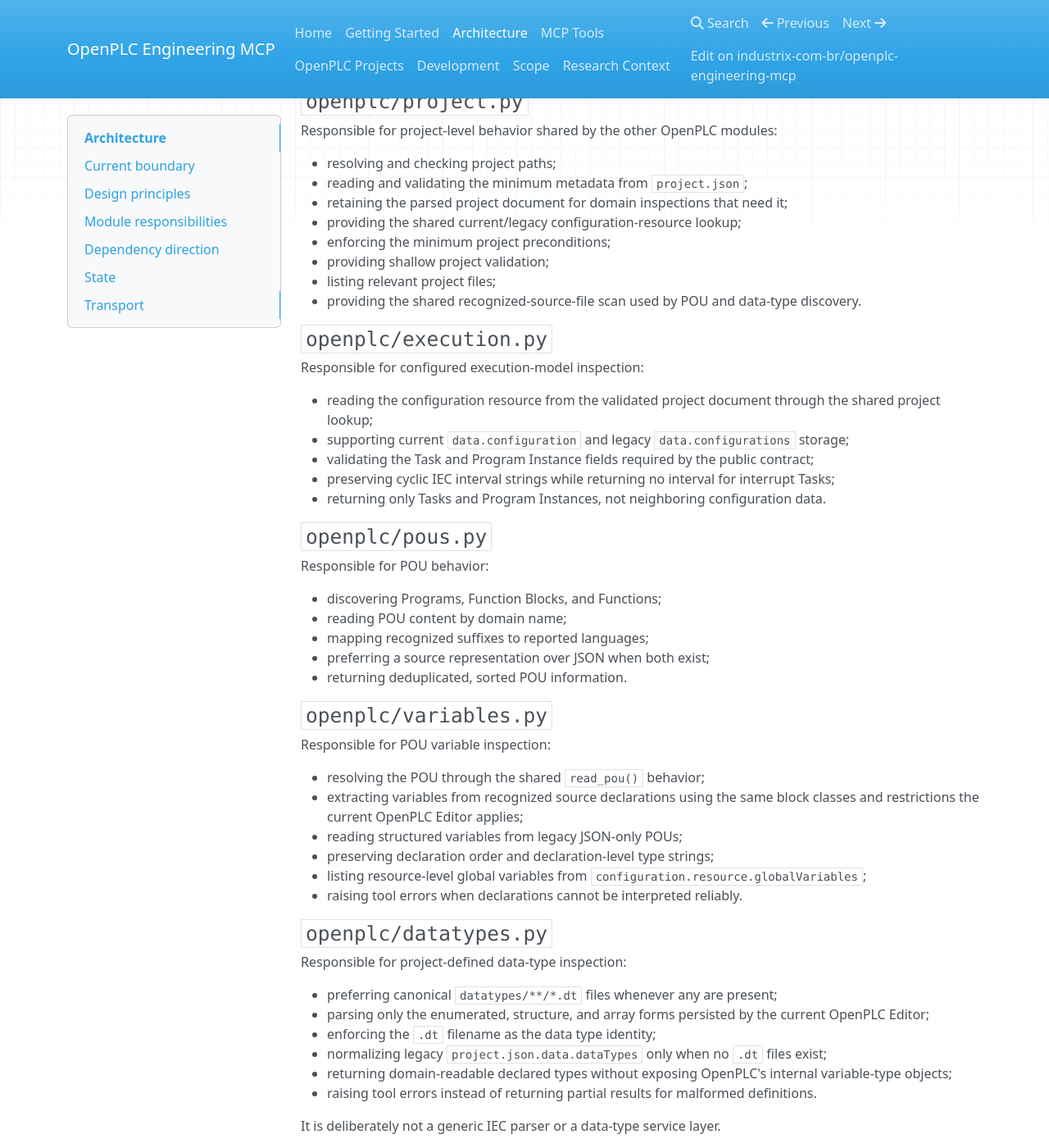
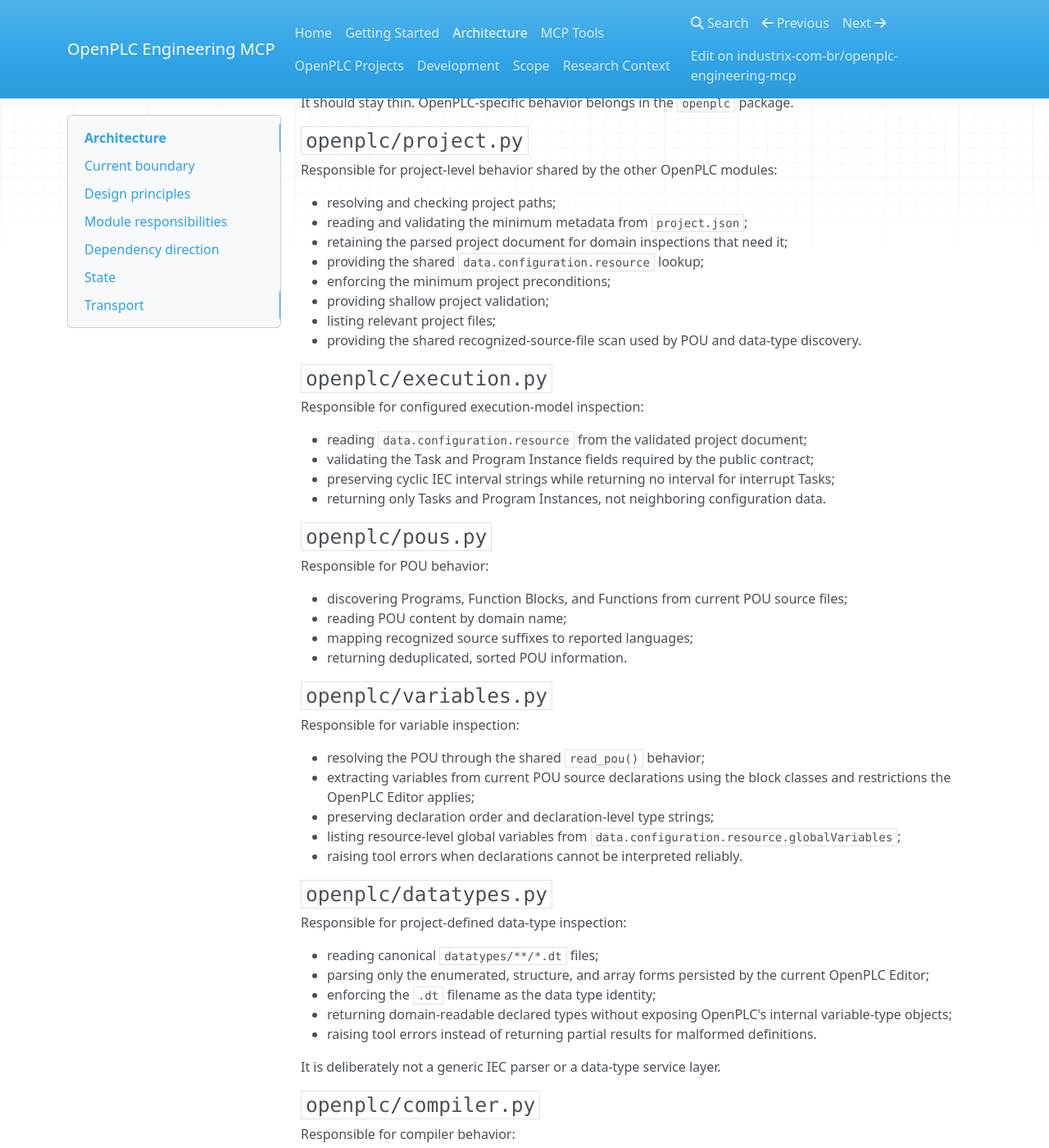
Before and after one commit to industrix-com-br/openplc-engineering-mcp, an MkDocs documentation site: the page built from docs/architecture.md, in a window 1280 px wide and 1400 px high, scrolled down 1158 px. Shown: the whole window at 82% size. Built offline with MkDocs 1.6.1, drawn with Linux system fonts in a browser that asks for light colours; nearby versions of some CDN libraries; some of the changed text lies outside the part shown.

Commit message:
docs: remove legacy format architecture references

````diff
--- a/docs/architecture.md
+++ b/docs/architecture.md
@@ -9,15 +9,15 @@
         v
 OpenPLC Engineering MCP
         |
-        +-- project.py ----- local OpenPLC project files
+        +-- project.py ----- current OpenPLC project files
         |
         +-- execution.py --- execution configuration in project.json
         |
-        +-- pous.py -------- local OpenPLC project files
+        +-- pous.py -------- current OpenPLC POU source files
         |
         +-- variables.py --- POU and resource global variable declarations
         |
-        +-- datatypes.py --- project-defined data types
+        +-- datatypes.py --- datatypes/*.dt
         |
         +-- compiler.py ---- openplc-cli
 ```
@@ -53,7 +54,7 @@
 - resolving and checking project paths;
 - reading and validating the minimum metadata from `project.json`;
 - retaining the parsed project document for domain inspections that need it;
-- providing the shared current/legacy configuration-resource lookup;
+- providing the shared `data.configuration.resource` lookup;
 - enforcing the minimum project preconditions;
 - providing shallow project validation;
 - listing relevant project files;
@@ -63,8 +64,7 @@
 
 Responsible for configured execution-model inspection:
 
-- reading the configuration resource from the validated project document through the shared project lookup;
-- supporting current `data.configuration` and legacy `data.configurations` storage;
+- reading `data.configuration.resource` from the validated project document;
 - validating the Task and Program Instance fields required by the public contract;
 - preserving cyclic IEC interval strings while returning no interval for interrupt Tasks;
 - returning only Tasks and Program Instances, not neighboring configuration data.
@@ -73,31 +73,28 @@
 
 Responsible for POU behavior:
 
-- discovering Programs, Function Blocks, and Functions;
+- discovering Programs, Function Blocks, and Functions from current POU source files;
 - reading POU content by domain name;
-- mapping recognized suffixes to reported languages;
-- preferring a source representation over JSON when both exist;
+- mapping recognized source suffixes to reported languages;
 - returning deduplicated, sorted POU information.
 
 ### `openplc/variables.py`
 
-Responsible for POU variable inspection:
+Responsible for variable inspection:
 
 - resolving the POU through the shared `read_pou()` behavior;
-- extracting variables from recognized source declarations using the same block classes and restrictions the current OpenPLC Editor applies;
-- reading structured variables from legacy JSON-only POUs;
+- extracting variables from current POU source declarations using the block classes and restrictions the OpenPLC Editor applies;
 - preserving declaration order and declaration-level type strings;
-- listing resource-level global variables from `configuration.resource.globalVariables`;
+- listing resource-level global variables from `data.configuration.resource.globalVariables`;
 - raising tool errors when declarations cannot be interpreted reliably.
 
 ### `openplc/datatypes.py`
 
 Responsible for project-defined data-type inspection:
 
-- preferring canonical `datatypes/**/*.dt` files whenever any are present;
+- reading canonical `datatypes/**/*.dt` files;
 - parsing only the enumerated, structure, and array forms persisted by the current OpenPLC Editor;
 - enforcing the `.dt` filename as the data type identity;
-- normalizing legacy `project.json.data.dataTypes` only when no `.dt` files exist;
 - returning domain-readable declared types without exposing OpenPLC's internal variable-type objects;
 - raising tool errors instead of returning partial results for malformed definitions.
 
````
Also changed, not shown: other parts of docs/architecture.md (+5 -4 lines).
